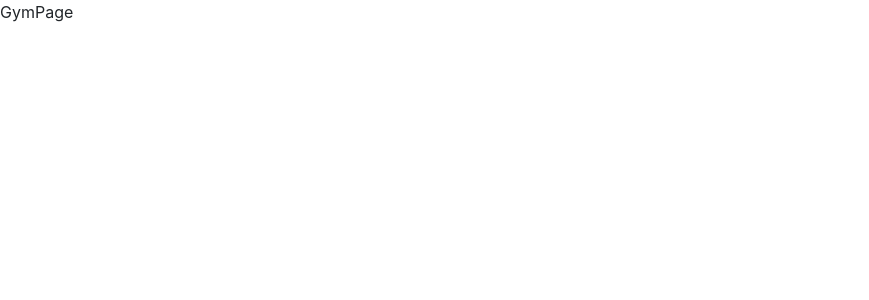
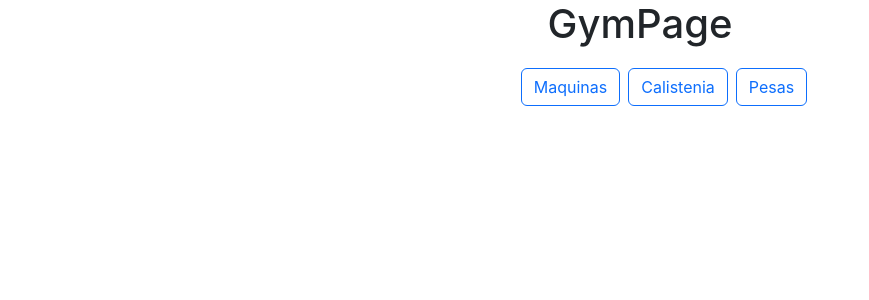
Before and after one commit to rafaelrendonx/gym-frontend, a React (Create React App) app: page / in a window 1280 px wide. Shown: the top 300 px of the page, without its empty margins (0-869 px from the left). Built offline with nearby package versions, Linux system fonts and the light colour scheme.

Commit message:
Paginas y rutas del GymPage agregadas

```diff
--- /dev/null
+++ b/src/gym/components/Navbar.jsx
@@ -0,0 +1,12 @@
+
+export const Navbar = () => {
+  return (
+    <>
+    <div className="navbar justify-content-center ms-5">
+        <button className="btn btn-outline-primary m-1">Maquinas</button>
+        <button className="btn btn-outline-primary m-1">Calistenia</button>
+        <button className="btn btn-outline-primary m-1">Pesas</button>
+    </div>
+    </>
+  )
+}
--- /dev/null
+++ b/src/gym/pages/Calistenia.jsx
@@ -0,0 +1,6 @@
+
+export const Calistenia = () => {
+  return (
+    <div>Calistenia</div>
+  )
+}
--- a/src/gym/pages/GymPage.jsx
+++ b/src/gym/pages/GymPage.jsx
@@ -1,6 +1,10 @@
+import { Navbar } from "../components/Navbar";
 
 export const GymPage = () => {
   return (
-    <div>GymPage</div>
-  )
-}
+    <>
+      <h1 className="text-center">GymPage</h1>
+      <Navbar/>
+    </>
+  );
+};
--- /dev/null
+++ b/src/gym/pages/Maquinas.jsx
@@ -0,0 +1,6 @@
+
+export const Maquinas = () => {
+  return (
+    <div>Maquinas</div>
+  )
+}
--- /dev/null
+++ b/src/gym/pages/Pesas.jsx
@@ -0,0 +1,6 @@
+
+export const Pesas = () => {
+  return (
+    <div>Pesas</div>
+  )
+}
--- /dev/null
+++ b/src/gym/routes/GymRoutes.jsx
@@ -0,0 +1,17 @@
+import { Route, Routes } from 'react-router-dom';
+import { Calistenia } from '../pages/Calistenia';
+import { GymPage } from '../pages/GymPage';
+import { Maquinas } from '../pages/Maquinas';
+import { Pesas } from '../pages/Pesas';
+
+export const GymRoutes = () => {
+  return (
+    <Routes>
+      <Route path="/" element={<GymPage />} />
+
+      <Route path="/maquinas" element={<Maquinas />} />
+      <Route path="/calistenia" element={<Calistenia />} />
+      <Route path="/pesas" element={<Pesas />} />
+    </Routes>
+  );
+};
--- a/src/router/AppRouter.jsx
+++ b/src/router/AppRouter.jsx
@@ -1,11 +1,11 @@
 import { Route, Routes } from "react-router-dom"
 import { AuthRoutes } from "../auth/routes/AuthRoutes"
-import { GymPage } from "../gym/pages/GymPage"
+import { GymRoutes } from "../gym/routes/GymRoutes"
 
 export const AppRouter = () => {
   return (
     <Routes>
-        <Route path="/*" element={<GymPage/>}/>
+        <Route path="/*" element={<GymRoutes/>}/>
         <Route path="/auth/*" element={<AuthRoutes/>}/>
     </Routes>
   )
```
